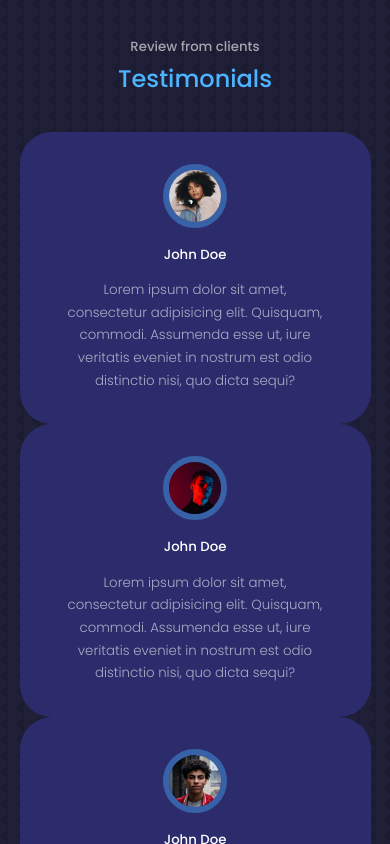
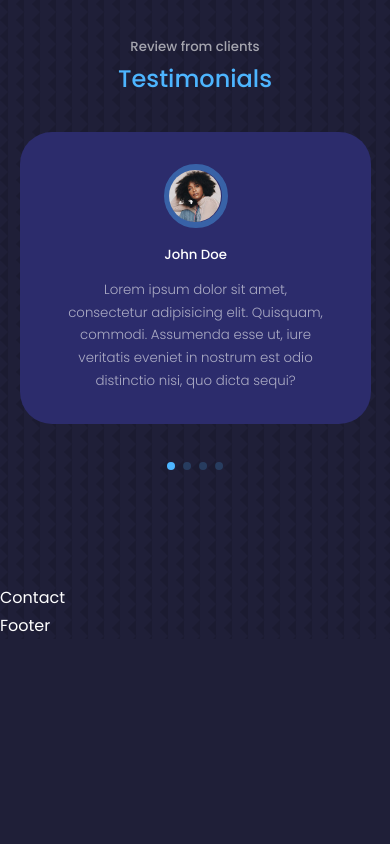
Before and after one commit to sametkoyuncu/react-personal-website, a React (Create React App) app: page / in a window 390 px wide. Shown: the part 7620-8464 px from the top of the page. After the commit the page ends 8259 px from the top, so only its background shows below. Built offline with nearby package versions, Linux system fonts and the light colour scheme.

Commit message:
Add swiper slider to testimonials section

```diff
--- a/package.json
+++ b/package.json
@@ -10,6 +10,7 @@
     "react-dom": "^18.0.0",
     "react-icons": "^4.3.1",
     "react-scripts": "5.0.1",
+    "swiper": "^8.1.5",
     "web-vitals": "^2.1.4"
   },
   "scripts": {
--- a/src/components/testimonials/Testimonials.jsx
+++ b/src/components/testimonials/Testimonials.jsx
@@ -1,5 +1,14 @@
 import React from 'react'
 import './testimonials.css'
+
+// import Swiper core and required modules
+import { Pagination } from 'swiper';
+
+import { Swiper, SwiperSlide } from 'swiper/react';
+
+// Import Swiper styles
+import 'swiper/css';
+import 'swiper/css/pagination';
 
 import AVTR1 from '../../assets/avatar1.jpg'
 import AVTR2 from '../../assets/avatar2.jpg'
@@ -41,20 +50,27 @@
       <h5>Review from clients</h5>
       <h2>Testimonials</h2>
 
-      <div className="container testimonials__container">
+      <Swiper
+        className="container testimonials__container"
+        // install Swiper modules
+        modules={[Pagination]}
+        spaceBetween={50}
+        slidesPerView={1}
+        pagination={{ clickable: true }}
+      >
         {
           data.map(item => (
-            <article className="testimonial" key={item.id}>
+            <SwiperSlide className="testimonial" key={item.id}>
               <div className="client__avatar">
                 <img src={item.image} alt={item.name} />
               </div>
                 <h5 className="client__name">{item.name}</h5>
                 <small className='client__review'>{item.review}</small>
-            </article>
+            </SwiperSlide>
           ))
         }
 
-      </div>
+      </Swiper>
     </section>
   )
 }
--- a/src/components/testimonials/testimonials.css
+++ b/src/components/testimonials/testimonials.css
@@ -1,5 +1,6 @@
-.container.testimonial__container {
+.container.testimonials__container {
     width: 40%;
+    padding-bottom: 4rem;
 }
 
 .client__avatar {
@@ -27,16 +28,20 @@
     margin: 0.8rem auto 0;
 }
 
+.swiper-pagination-clickable .swiper-pagination-bullet {
+    background: var(--color-primary);
+}
+
 /* ================ MEDIA QUERIES (MEDIUM DEVICES) ================= */
 @media screen and (max-width: 1024px) {
-    .container.testimonial__container {
+    .container.testimonials__container {
         width: 60%;
     }
 }
 
 /* ================ MEDIA QUERIES (SMALL DEVICES) ================= */
 @media screen and (max-width: 600px) {
-   .container.testimonial__container {
+   .container.testimonials__container {
         width: var(--container-width-sm);
     }
 
```
Also changed, not shown: 1 other file (tests, documents, lock files or other folders).
